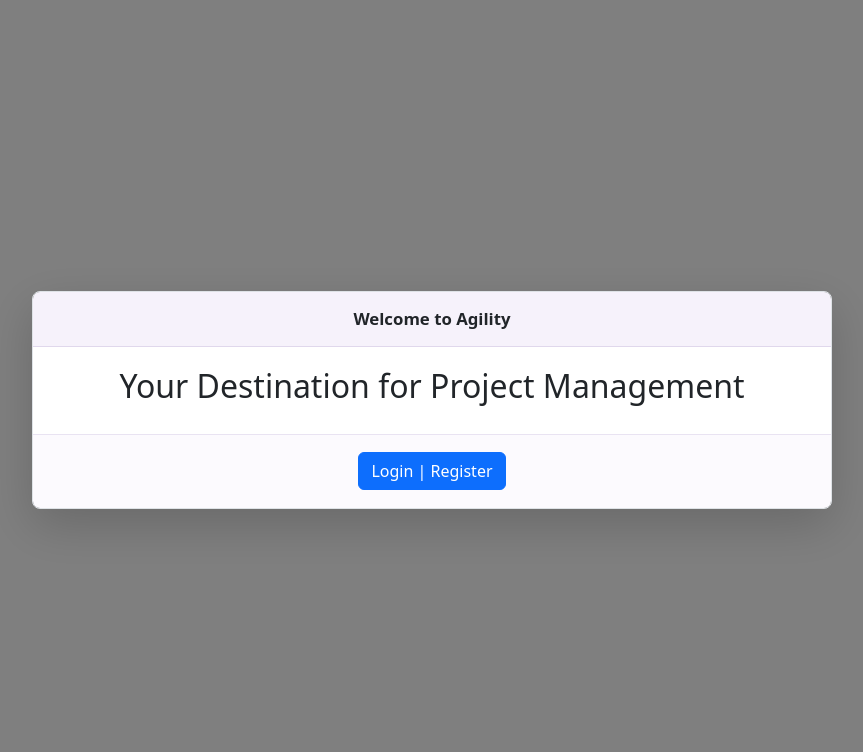
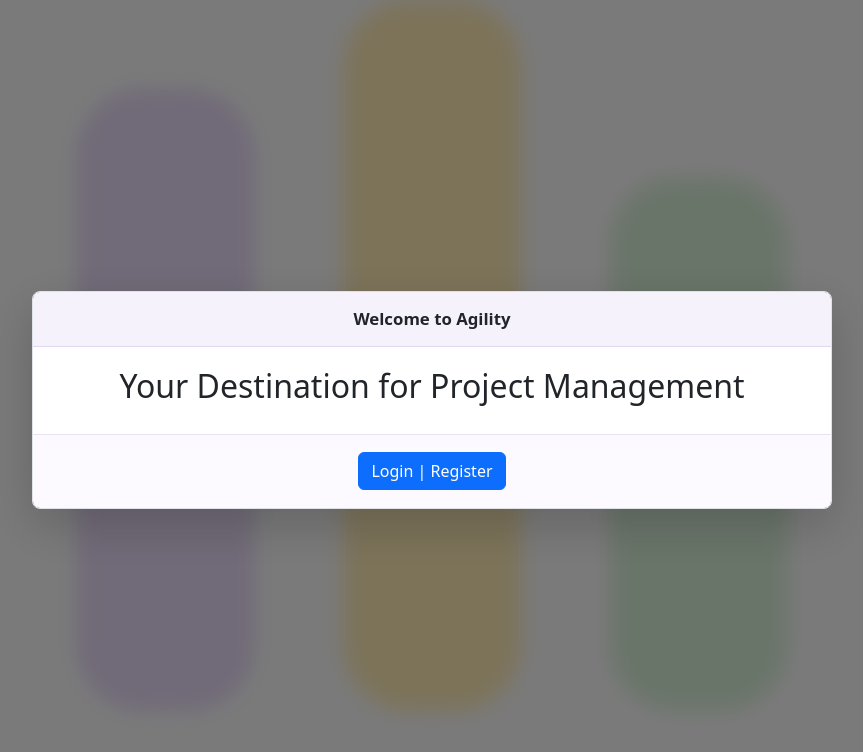
Before and after one commit to vasiliosnicholas/Agility, a React (Vite) app in the folder frontend/: page / in a window 1280 px wide. Shown: the top 752 px of the page, without its empty margins (208-1071 px from the left). Built offline with nearby package versions, Linux system fonts and the light colour scheme.

Commit message:
Add basic splash based on svg logo

```diff
--- /dev/null
+++ b/frontend/src/components/AgilityLogo.tsx
@@ -0,0 +1,23 @@
+export default function AgilityLogo({className, ...props}: React.SVGProps<SVGSVGElement>) {
+  return (
+    <svg className={className} viewBox="0 0 18 18"{...props}>
+      <rect className="fill-todo" x="1" y="2" width="4" height="14" rx="1.5" />
+      <rect
+        className="fill-progress"
+        x="7"
+        y="0"
+        width="4"
+        height="16"
+        rx="1.5"
+      />
+      <rect
+        className="fill-completed"
+        x="13"
+        y="4"
+        width="4"
+        height="12"
+        rx="1.5"
+      />
+    </svg>
+  );
+}
--- a/frontend/src/components/AppNavbar.tsx
+++ b/frontend/src/components/AppNavbar.tsx
@@ -4,6 +4,7 @@
 import { AccountTypes, type User } from "@shared/models/Users.ts";
 import ProfileDropdown from "./profile/ProfileComponent";
 import Avatar from "./profile/Avatar";
+import AgilityLogo from "./AgilityLogo";
 
 interface AppNavbarProps {
   user: Pick<User, "name" | "accountType">;
@@ -19,32 +20,7 @@
     <Navbar className="navbar" expand="lg" sticky="top">
       <Container fluid className="navbar-container">
         <Navbar.Brand as={Link} to="/kanban" onClick={() => window.location.href="/kanban"} className="navbar-brand">
-          <svg className="navbar-logo" viewBox="0 0 18 18">
-            <rect
-              className="fill-todo"
-              x="1"
-              y="2"
-              width="4"
-              height="14"
-              rx="1.5"
-            />
-            <rect
-              className="fill-progress"
-              x="7"
-              y="0"
-              width="4"
-              height="16"
-              rx="1.5"
-            />
-            <rect
-              className="fill-completed"
-              x="13"
-              y="4"
-              width="4"
-              height="12"
-              rx="1.5"
-            />
-          </svg>
+          <AgilityLogo className="navbar-logo"/>
           <span>Agility</span>
         </Navbar.Brand>
         <Nav className="navbar-links me-auto">
--- a/frontend/src/pages/LoginPage.tsx
+++ b/frontend/src/pages/LoginPage.tsx
@@ -1,8 +1,9 @@
-import  { type JSX, useEffect } from "react";
+import { type JSX, useEffect } from "react";
 import AuthWindow from "../components/authentication/AuthWindow.tsx";
 import Login from "../components/authentication/Login.tsx";
 import Register from "../components/authentication/Register.tsx";
 import { Modal } from "react-bootstrap";
+import AgilityLogo from "../components/AgilityLogo.tsx";
 
 const elementAlignment = "justify-content-center";
 
@@ -17,8 +18,11 @@
   defaultTitle = "You need an account to access this content",
   children,
 }: LoginPageProps) {
-  useEffect(() => {document.title = `Agility | Login`}, []);
+  useEffect(() => {
+    document.title = `Agility | Login`;
+  }, []);
   return (
+    <div className="kanban-page">
       <Modal show centered size="lg" className="kanban-modal">
         <Modal.Header className={`${elementAlignment} modal-header`}>
           <h1 className={`${textAlignment} modal-title`}>
@@ -44,5 +48,7 @@
           ></AuthWindow>
         </Modal.Footer>
       </Modal>
+      <AgilityLogo className="agility-logo-splash"/>
+    </div>
   );
 }
--- a/frontend/src/pages/Unauthorized.tsx
+++ b/frontend/src/pages/Unauthorized.tsx
@@ -1,5 +1,6 @@
 import { useEffect } from "react";
 import { Modal, Button } from "react-bootstrap";
+import AgilityLogo from "../components/AgilityLogo";
 
 const elementAlignment = "justify-content-center";
 
@@ -8,6 +9,7 @@
 export default function Unauthorized() {
   useEffect(() => {document.title = `Agility | Unauthorized`}, []);
   return (
+    <div  className="kanban-page">
     <Modal show centered size="lg"  className="kanban-modal">
       <Modal.Header className={elementAlignment}>
         <h1 className={textAlignment}>Unauthorized</h1>
@@ -21,5 +23,7 @@
         </Button>
       </Modal.Footer>
     </Modal>
+    <AgilityLogo className="agility-logo-splash"/>
+    </div>
   );
 }
--- a/frontend/src/styles/index.css
+++ b/frontend/src/styles/index.css
@@ -178,15 +178,23 @@
   height: 1.125rem;
 }
 
-.navbar-logo .fill-todo {
+.agility-logo-splash {
+  justify-self: center;
+  align-self: center;
+  width: 100vw;
+  height: 100vh;
+  filter: blur(10px);
+}
+
+svg .fill-todo {
   fill: var(--status-todo-fill);
 }
 
-.navbar-logo .fill-progress {
+svg .fill-progress {
   fill: var(--status-progress-fill);
 }
 
-.navbar-logo .fill-completed {
+svg .fill-completed {
   fill: var(--status-completed-fill);
 }
 
```
Lines whose indentation alone changed are shown as unchanged.
